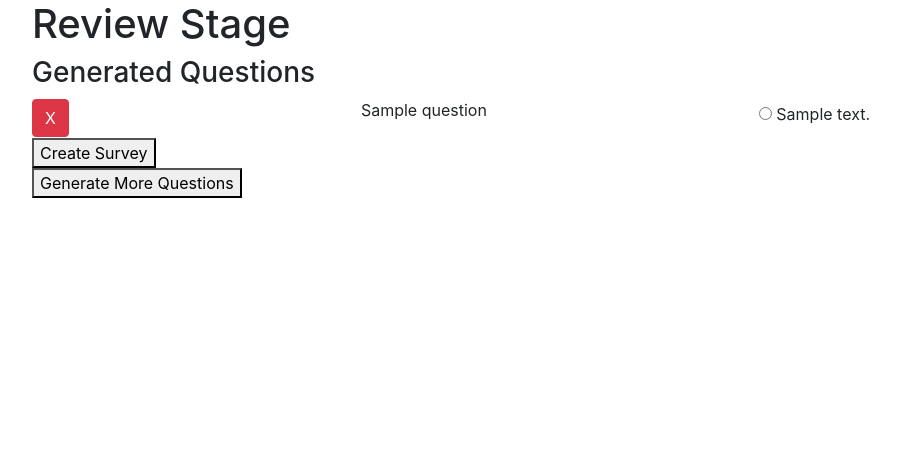
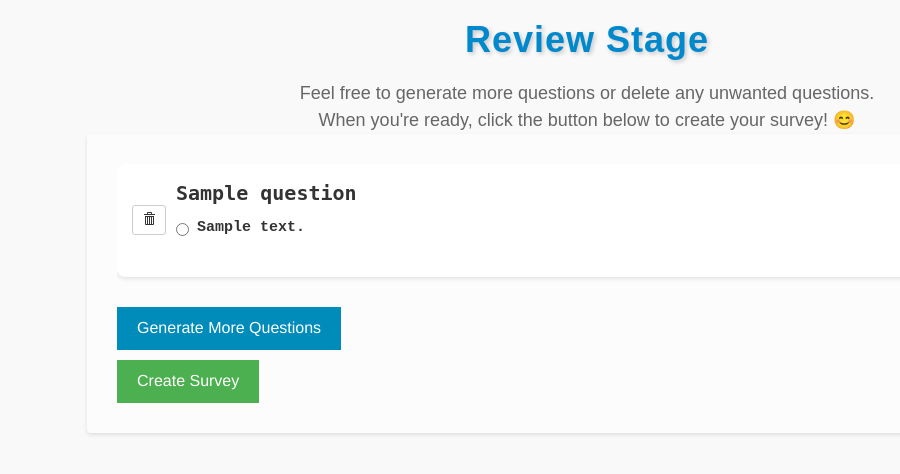
Before and after one commit to anavchug/SurveyAutomation-Thesis, a Flask app: template templates/SurveyQuestions.html in a window 1280 px wide. Shown: the top 474 px of the page, without its empty margins (53-953 px from the left). Run offline with Flask 3, Linux system fonts and the light colour scheme; the template is opened without the code that fills it: most values are stand-ins (such as "Sample title", 1, 10 or a date in 2020); some libraries are stand-ins or nearby versions.

Commit message:
Improved UI and updated Questions table.

```diff
--- a/company.py
+++ b/company.py
@@ -8,7 +8,7 @@ from email.mime.text import MIMEText
 import secrets
 import string
 
-app = Flask(__name__)
+app = Flask(__name__, static_folder="static")
 # Apply for an OpenAI API key and paste it here
 openai.api_key = "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"
 
@@ -135,12 +135,23 @@ def survey_questions():
         print("Formatted Questions", formatted_questions_final)
         print("Formatted Answers", formatted_answers_final)
 
-        # Insert the remaining questions into the database
-        question1 = formatted_questions_final[0]
-        question2 = formatted_questions_final[1]
         companyId = cursor.lastrowid
-        sql = "INSERT INTO Questions (companyId, question1, question2) VALUES (%s, %s, %s)"
-        values = (companyId, question1, question2)
+        # Get the number of questions
+        num_questions = len(formatted_questions_final)
+
+        # Create a list with 10 elements, where the first element is the companyId
+        values = [companyId]
+
+        # Append the questions to the values list
+        values.extend(formatted_questions_final)
+
+        # Pad the values list with None for remaining columns
+        values += [None] * (10 - num_questions)
+
+        # Build the SQL query
+        sql = "INSERT INTO Questions (companyId, question1, question2, question3, question4, question5, question6, question7, question8, question9, question10) VALUES (%s, %s, %s, %s, %s, %s, %s, %s, %s, %s, %s)"
+
+        # Execute the SQL query
         cursor.execute(sql, values)
         mydb.commit()
 
@@ -200,7 +211,7 @@ def survey():
         "GeneratedQuestions.html",
         token=token,
         email=email,
-        question_data=zip(formatted_questions, formatted_answers),
+        question_data=zip(formatted_questions_final, formatted_answers_final),
     )
 
 
--- a/templates/Company Interface.html
+++ b/templates/Company Interface.html
@@ -87,7 +87,11 @@
   <body>
     <div class="universal-container">
       <div class="left-container">
-        <img class="image" src="survey.jpg" alt="Image" />
+        <img
+          class="image"
+          src="{{ url_for('static', filename='survey.jpg') }}"
+          alt="Image"
+        />
       </div>
       <div class="right-container">
         <div class="container mt-5">
--- a/templates/SurveyQuestions.html
+++ b/templates/SurveyQuestions.html
@@ -7,35 +7,182 @@
     <!-- Bootstrap CSS -->
     <link
       rel="stylesheet"
-      href="https://stackpath.bootstrapcdn.com/bootstrap/4.3.1/css/bootstrap.min.css"
-      integrity="sha384-ggOyR0iXCbMQv3Xipma34MD+dH/1fQ784/j6cY/iJTQUOhcWr7x9JvoRxT2MZw1T"
-      crossorigin="anonymous"
+      href="https://maxcdn.bootstrapcdn.com/bootstrap/3.4.0/css/bootstrap.min.css"
     />
-  </head>
+    <script src="https://ajax.googleapis.com/ajax/libs/jquery/3.6.4/jquery.min.js"></script>
+    <script src="https://maxcdn.bootstrapcdn.com/bootstrap/3.4.0/js/bootstrap.min.js"></script>
     <style>
+    body {
+      background-color: #f9f9f9;
+  }
+      .container {
+        max-width: 1000px;
+        margin: 0 auto;
+        margin-top: -20px;
+        background-color: #fcfcfc;
+        border-radius: 4px;
+        padding: 30px;
+        box-shadow: 0 2px 4px rgba(0, 0, 0, 0.1);
+      }
+
       .question-container {
         display: flex;
         align-items: center;
-      justify-content: space-between;
+        gap: 10px;
+        margin-bottom: 15px;
       }
 
-    .delete-btn {
-      margin-right: 20px;
+      .question-container .question {
+        flex-grow: 1;
       }
+
+      .generate-questions-button {
+        background-color: #008cba;
+        border: none;
+        color: white;
+        padding: 10px 20px;
+        text-align: center;
+        text-decoration: none;
+        display: inline-block;
+        font-size: 16px;
+        margin-top: 10px;
+        cursor: pointer;
+      }
+
+      .create-survey-button {
+        background-color: #4caf50;
+        border: none;
+        color: white;
+        padding: 10px 20px;
+        text-align: center;
+        text-decoration: none;
+        display: inline-block;
+        font-size: 16px;
+        margin-top: 10px;
+        cursor: pointer;
+      }
+      .my-form {
+        overflow-y: scroll;
+        max-height: 68vh;
+        word-wrap: break-word;
+      }
+      .my-form::-webkit-scrollbar {
+        width: 8px; /* Set the width of the scrollbar */
+      }
+
+      .my-form::-webkit-scrollbar-thumb {
+        background-color: #888; /* Set the color of the scrollbar thumb */
+        border-radius: 4px; /* Add rounded corners to the thumb */
+      }
+
+      .my-form::-webkit-scrollbar-thumb:hover {
+        background-color: #555; /* Set the color of the thumb on hover */
+      }
+
+      .my-form::-webkit-scrollbar-track {
+        background-color: #f1f1f1; /* Set the color of the scrollbar track */
+      }
+      h1 {
+    font-size: 36px;
+    font-weight: bold;
+    color: #0088cc;
+    text-align: center;
+    margin-bottom: 20px;
+    font-family: "Arial", sans-serif;
+    text-shadow: 2px 2px 4px rgba(0, 0, 0, 0.2);
+    letter-spacing: 1px;
+  }
+
+  .special-paragraph {
+    font-size: 18px;
+    text-align: center;
+    margin-bottom: 20px;
+    font-family: "Arial", sans-serif;
+  }
+
+  .special-paragraph strong {
+    font-weight: normal;
+    color: #666;
+    line-height: 1.5;
+    display: block;
+  }
+
+  .special-paragraph strong {
+    font-weight: normal;
+    color: #666;
+    line-height: 1.5;
+    display: block;
+  }
+  .question-container {
+    margin-bottom: 20px;
+    padding: 15px;
+    background-color: #ffffff;
+    border-radius: 8px;
+    box-shadow: 0 2px 4px rgba(0, 0, 0, 0.1);
+  }
+
+  .question {
+    font-weight: bold;
+    color: #333;
+    font-size: 20px;
+    margin-bottom: 5px;
+    font-family: "Andale Mono", monospace	;
+  }
+
+  .answer-label {
+    display: flex;
+    align-items: center;
+    margin-bottom: -10px;
+    font-size: 15px;
+    font-family: "Courier New", monospace	;
+    font-weight: 600;
+  }
+
+  .answer-label input[type="radio"] {
+    margin-right: 8px;
+  }
+
+  .answer-label span {
+    display: inline-block;
+    padding: 6px 12px;
+    background-color: #ffffff;
+    border: 1px solid #ccc;
+    border-radius: 5px;
+    transition: background-color 0.3s ease;
+    cursor: pointer;
+    font-weight: normal;
+  }
+
+  .answer-label span:hover {
+    background-color: #f9f9f9;
+  }
+
     </style>
+  </head>
+  <body>
+    <h1>Review Stage</h1>
+    <p class="special-paragraph">
+      <strong
+        >Feel free to generate more questions or delete any unwanted
+        questions.</br>
+        When you're ready, click the button below to create your
+        survey! &#x1F60A;</strong
+      >
+    </p>
+    <div class="partition"></div>
 
-  <body>
     <div class="container">
-      <form action="/survey_questions" method="post">
-        <h1>Review Stage</h1>
-        <h3>Generated Questions</h3>
 
+      <form class="my-form" action="/survey_questions" method="post">
         {% for question, answers in question_data %}
         <div class="question-container" data-index="{{ loop.index }}">
-          <button type="button" class="btn btn-danger delete-btn">X</button>
-          <p>{{ question }}</p>
+          <button type="button" class="btn btn-default btn-sm">
+            <span class="glyphicon glyphicon-trash"></span>
+          </button>
+          <div class="question">
+            <p><strong>{{ question }}</strong></p>
             {% for answer in answers %}
-          <label>
+            <label class="answer-label">
               <input
                 type="radio"
                 name="{{ loop.index0 }}"
@@ -56,44 +203,29 @@
               value="{{ answers }}"
             />
           </div>
+        </div>
         {% endfor %}
-
-        <button type="submit">Create Survey</button>
-        <br />
-        <!-- Add a button to trigger generation of additional questions -->
-        <button type="submit" name="generate_questions">
+        <button
+          type="submit"
+          name="generate_questions"
+          class="generate-questions-button"
+        >
           Generate More Questions
         </button>
+        <br />
+        <button type="submit" class="create-survey-button">
+          Create Survey
+        </button>
       </form>
+      <!-- Add a button to trigger generation of additional questions -->
     </div>
-
-    <!-- Bootstrap JS -->
-    <script
-      src="https://code.jquery.com/jquery-3.3.1.slim.min.js"
-      integrity="sha384-q8i/X+965DzO0rT7abK41JStQIAqVgRVzpbzo5smXKp4YfRvH+8abtTE1Pi6jizo"
-      crossorigin="anonymous"
-    ></script>
-    <script
-      src="https://cdnjs.cloudflare.com/ajax/libs/popper.js/1.14.7/umd/popper.min.js"
-      integrity="sha384-UO2eT0CpHqdSJQ6hJty5KVphtPhzWj9WO1clHTMGa3JDZwrnQq4sF86dIHNDz0W1"
-      crossorigin="anonymous"
-    ></script>
-    <script
-      src="https://stackpath.bootstrapcdn.com/bootstrap/4.3.1/js/bootstrap.min.js"
-      integrity="sha384-JjSmVgyd0p3pXB1rRibZUAYoIIy6OrQ6VrjIEaFf/nJGzIxFDsf4x0xIM+B07jRM"
-      crossorigin="anonymous"
-    ></script>
     <script>
-      const deleteBtns = document.querySelectorAll(".delete-btn");
+      const deleteBtns = document.querySelectorAll(".btn.btn-default.btn-sm");
 
       deleteBtns.forEach((btn) => {
         btn.addEventListener("click", () => {
           const questionContainer = btn.parentElement;
           const questionIndex = questionContainer.getAttribute("data-index");
-
-          // Remove the question and its corresponding answers from the lists
-          //formattedQuestions.splice(questionIndex - 1, 1);
-          //formattedAnswers.splice(questionIndex - 1, 1);
 
           // Update the data-index attribute of each question container
           const questionContainers = document.querySelectorAll(
```
Also changed, not shown: templates/GeneratedQuestions.html (+70 -64 lines), static/survey.jpg (renamed from templates/survey.jpg), 3 other files. Lines whose indentation alone changed are shown as unchanged.
